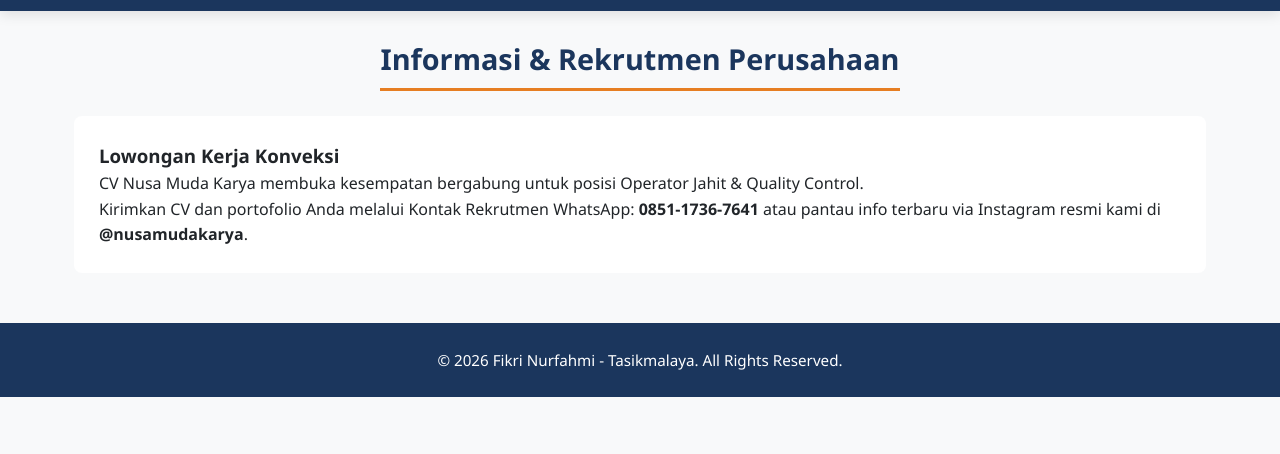
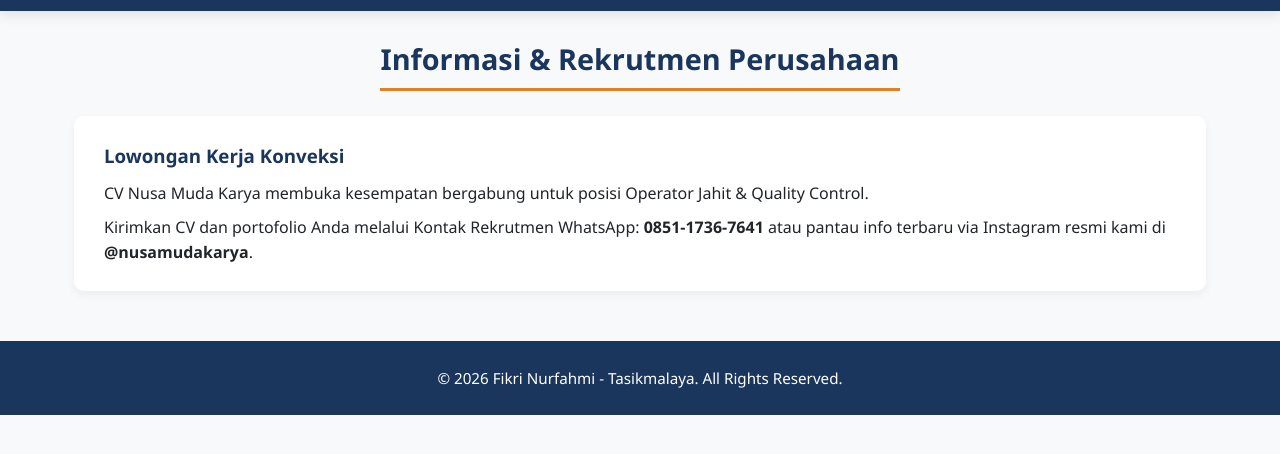
Before and after one commit to fikri-nurfahmi/companyprofilecv_fikrinurfahmi, a plain HTML site: page informasi.html in a window 1280 px wide. Shown: the part 54-508 px from the top of the page. Drawn offline with Linux system fonts and the light colour scheme.

Commit message:
Update informasi.html

```diff
--- a/informasi.html
+++ b/informasi.html
@@ -9,15 +9,9 @@
 <body>
     <header id="fikrinurfahmi_header">
         <div class="fikrinurfahmi_logo_area">CV Nusa Muda Karya</div>
-
-    <!-- Tombol Hamburger Mobile -->
         <div class="fikrinurfahmi_menu_toggle" id="fikrinurfahmi_menu_toggle">
-        <span></span>
-        <span></span>
-        <span></span>
+            <span></span><span></span><span></span>
         </div>
-
-    <!-- Menu Navigasi -->
         <ul class="fikrinurfahmi_nav_menu" id="fikrinurfahmi_nav_menu">
             <li><a href="index.html" class="fikrinurfahmi_nav_link">Home</a></li>
             <li><a href="profil.html" class="fikrinurfahmi_nav_link">Profil</a></li>
@@ -33,11 +27,12 @@
         <div class="fikrinurfahmi_center_wrapper">
             <h2 class="fikrinurfahmi_section_title">Informasi & Rekrutmen Perusahaan</h2>
         </div>
-        <div style="background: #fff; padding: 25px; border-radius: 8px; margin-bottom: 20px;">
+
+        <section class="fikrinurfahmi_card_box fikrinurfahmi_info_list">
             <h3>Lowongan Kerja Konveksi</h3>
             <p>CV Nusa Muda Karya membuka kesempatan bergabung untuk posisi Operator Jahit & Quality Control.</p>
             <p>Kirimkan CV dan portofolio Anda melalui Kontak Rekrutmen WhatsApp: <strong>0851-1736-7641</strong> atau pantau info terbaru via Instagram resmi kami di <strong>@nusamudakarya</strong>.</p>
-        </div>
+        </section>
     </main>
 
     <footer id="fikrinurfahmi_footer">
```
Lines whose indentation alone changed are shown as unchanged.
